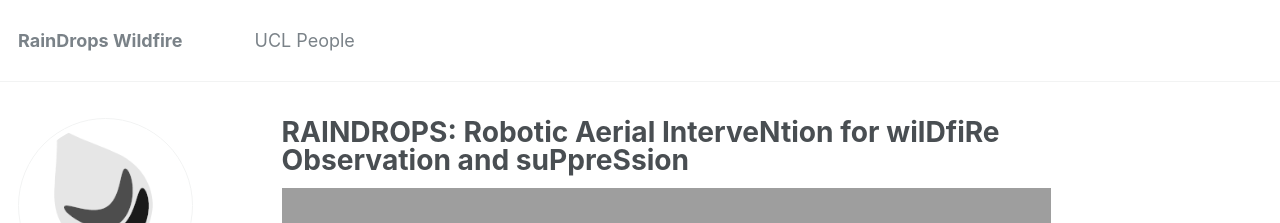
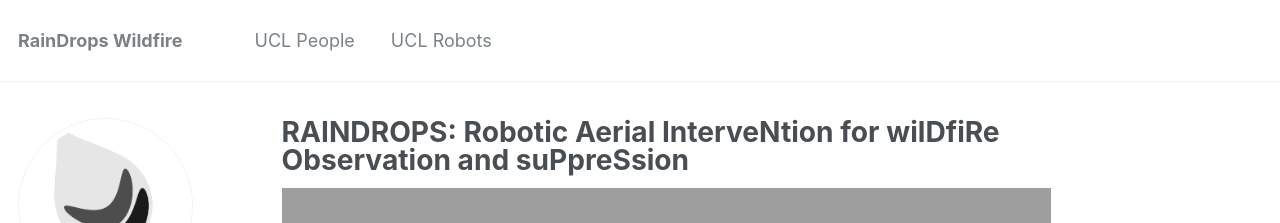
Before and after one commit to rpl-as-ucl/raindrops-wildfire, a Jekyll site: the page built from _pages/about.md, in a window 1280 px wide and 900 px high. Shown: the top 223 px of the window. Built offline with Jekyll 4.4.1, drawn with Linux system fonts in a browser that asks for light colours.

Commit message:
Update navigation.yml

```diff
--- a/_data/navigation.yml
+++ b/_data/navigation.yml
@@ -2,3 +2,5 @@
 main:
   - title: "UCL People"
     url: /people/
+  - title: "UCL Robots"
+    url: /robots/
```
